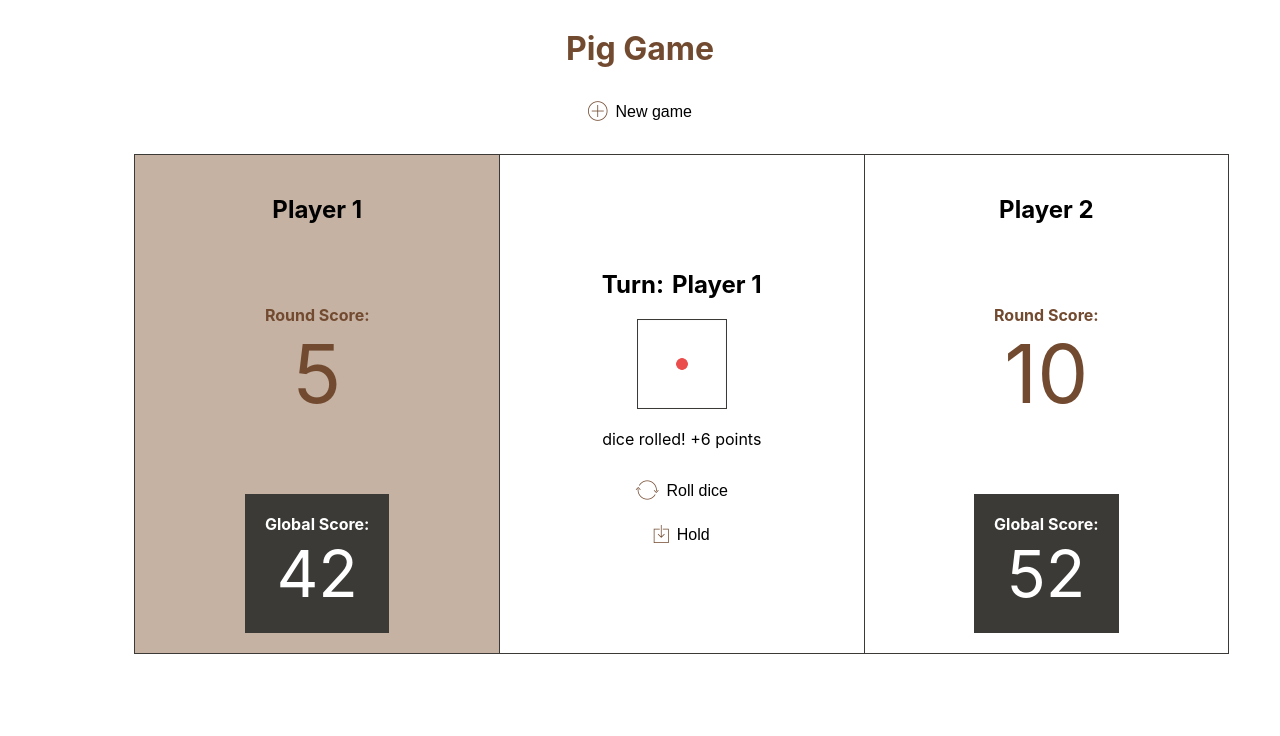
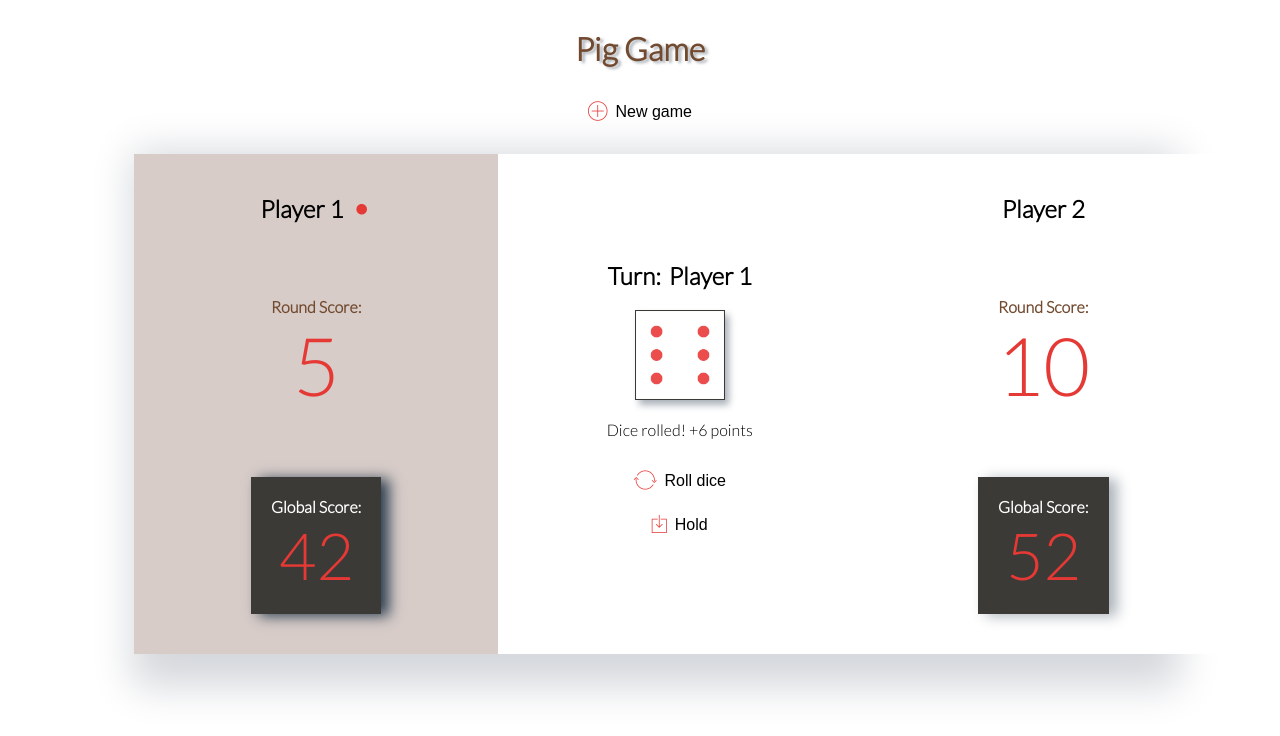
Before and after one commit to monicakochofar/twoplayer-dice-game, a plain HTML site: page index.html in a window 1280 px wide. Both pictures are taken after a click on the button "Roll dice". Drawn offline with nearby package versions, Linux system fonts and the light colour scheme.

Commit message:
updating css with new colouring and shadows  as well as adding roll dice functionality

```diff
--- a/app.js
+++ b/app.js
@@ -1,3 +1,30 @@
 /*
 * Javascript code goes here
 */
+
+const globalScores = [0,0];
+let roundScore = 0;
+
+// return a random number between 1 and 6
+// function rollDice() {
+
+// }
+
+// function newGame() {
+
+// }
+
+document.querySelector('.btn-roll').addEventListener('click', function() {
+  const diceResult = Math.floor(Math.random() * 6) + 1;
+  console.log('result', diceResult);
+
+  const diceDOM = document.querySelector('.dice-image');
+  diceDOM.src = 'images/dice-' + diceResult + '.png';
+  diceDOM.style.display = 'block';
+
+  const diceDesc = document.querySelector('.result-showdiceresult');
+  diceDesc.innerHTML = 'Dice rolled! +' + diceResult +' points';
+  diceDesc.style.display = 'block';
+
+
+})
--- a/index.html
+++ b/index.html
@@ -13,13 +13,18 @@
 
     <div class="header">
       <span><h1>Pig Game</h1></span>
-      <button class="btn-new"><i class="ion-ios-plus-outline"></i>New game</button>
+      <button class="btn-new">
+        <i class="ion-ios-plus-outline"></i>New game
+      </button>
     </div>
 
     <div class="game-container">
 
       <div class="player-one container is-active">
-        <h2>Player 1</h2>
+        <div class="player-name">
+          <h2>Player 1</h2>
+          <span class="bullet-pt">&#8226;</span>
+        </div>
         <div class="round-score player-score">
           <span><strong>Round Score:</strong></span>
           <span class="score-number">5</span>
@@ -37,8 +42,8 @@
         </div>
         <img src="images/dice-1.png" class="dice-image">
         <div class="dice-roll-results">
-          <span class="result-showdiceresult">dice rolled! +6 points</span>
-          <span class="result-roundlost">round score lost! next player's turn...</span>
+          <span class="result-showdiceresult">Dice rolled! +6 points</span>
+          <span class="result-roundlost">Round score lost! next player's turn...</span>
           <span class="result-holdresult">+20 points! next player's turn...</span>
         </div>
         <div class="player-moves">
@@ -48,7 +53,10 @@
       </div>
 
       <div class="player-two container">
-        <h2>Player 2</h2>
+        <div class="player-name">
+          <h2>Player 2</h2>
+          <span class="bullet-pt">&#8226;</span>
+        </div>
         <div class="round-score player-score">
           <span><strong>Round Score:</strong></span>
           <span class="score-number">10</span>
--- a/style.css
+++ b/style.css
@@ -1,16 +1,21 @@
 :root {
   --primary-color: #3B3A36;
   --secondary-color: #724A30;
-  --tertiary-color: #C5B2A3;
+  --background-color: white;
+  --icon-color: #E53935;
+  --active-player-color: #D7CCC8;
+  --inactive-box-shadow-color: #ABB2B9;
+  --body-box-shadow-color: #D5D8DC;
+  --active-box-shadow-color: #2C3E50;
 }
 
 body {
-  font-family: -apple-system,BlinkMacSystemFont,Roboto,"Helvetica Neue",Arial,sans-serif;
+  font-family: Lato;
 }
 
 i {
   padding-right: 8px;
-  color: var(--secondary-color);
+  color: var(--icon-color);
   font-size: 24px;
 }
 
@@ -21,7 +26,6 @@ button {
   padding: 8px;
   background: none;
   border: none;
-  /* border: 1px solid var(--primary-color); */
   font-size: 16px;
   cursor: pointer;
 }
@@ -34,12 +38,17 @@ button {
   padding-bottom: 20px;
 }
 
+.header > span {
+  text-shadow: 3px 2px 3px var(--inactive-box-shadow-color);
+}
+
 .game-container {
   display: flex;
   justify-content: space-evenly;
   margin: 0 auto;
   width: 80%;
   height: 500px;
+  box-shadow: 16px 15px 38px 18px var(--body-box-shadow-color);
 }
 
 .container {
@@ -48,12 +57,23 @@ button {
   flex: 0 0 32%;
   align-items: center;
   justify-content: center;
-  padding: 20px;
-  border: 1px solid var(--primary-color);
-  border-right: 0;
+  padding: 20px 20px 40px;
+  background-color: var(--background-color);
 }
-.container:last-child {
-  border-right: 1px solid var(--primary-color);
+
+.player-name {
+  display: flex;
+  justify-content: center;
+}
+
+.bullet-pt {
+  display: none;
+  color: var(--icon-color);
+  font-size: 36px;
+  padding: 10px 0 0 8px;
+}
+.is-active > .player-name > .bullet-pt {
+  display: block;
 }
 
 .player-score {
@@ -62,7 +82,6 @@ button {
   align-items: center;
   padding:  20px;
   color: var(--secondary-color);
-  /*border: 1px solid var(--primary-color);*/
 }
 
 .round-score {
@@ -75,17 +94,25 @@ button {
   margin-top: auto;
   background-color: var(--primary-color);
   color: white;
+  box-shadow: 8px 2px 13px 0px var(--inactive-box-shadow-color);
 }
+
 
 .global-score > .score-number {
   font-size: 65px;
+  color: var(--icon-color);
 }
 .round-score > .score-number {
   font-size: 81px;
+  color: var(--icon-color);
 }
 
 .is-active {
-  background-color: var(--tertiary-color);
+  background-color: var(--active-player-color);
+}
+
+.is-active > .global-score {
+  box-shadow: 8px 2px 13px 0px var(--active-box-shadow-color);
 }
 
 .title-current-player {
@@ -98,8 +125,10 @@ button {
 }
 
 .dice-image {
+  display: none;
   width: 88px;
   border: 1px solid var(--primary-color);
+  box-shadow: 4px 5px 7px 0px var(--inactive-box-shadow-color);
 }
 
 .dice-roll-results {
@@ -118,3 +147,7 @@ button {
   display: flex;
   flex-direction: column;
 }
+
+.result-showdiceresult {
+  display: none;
+}
```
